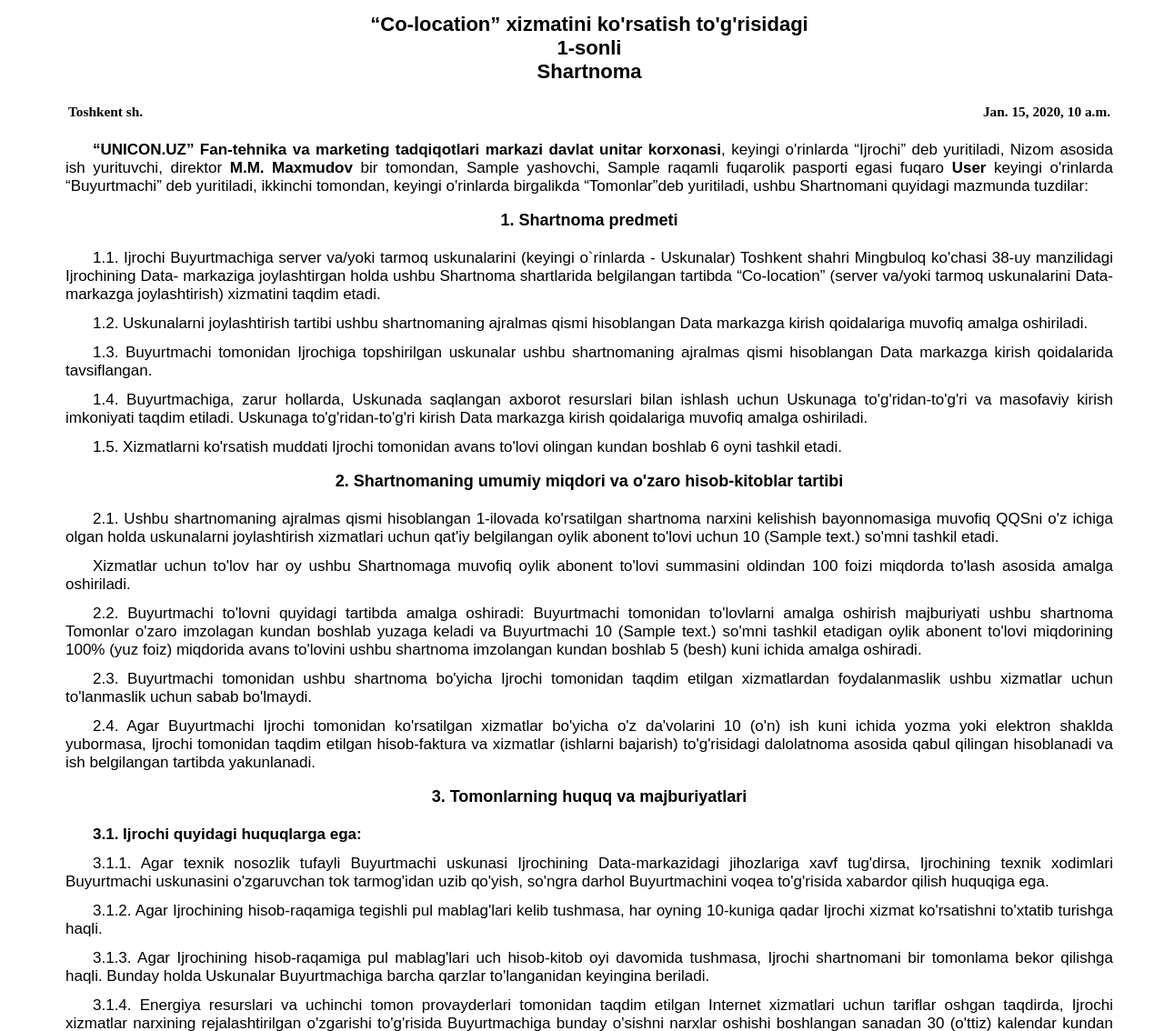
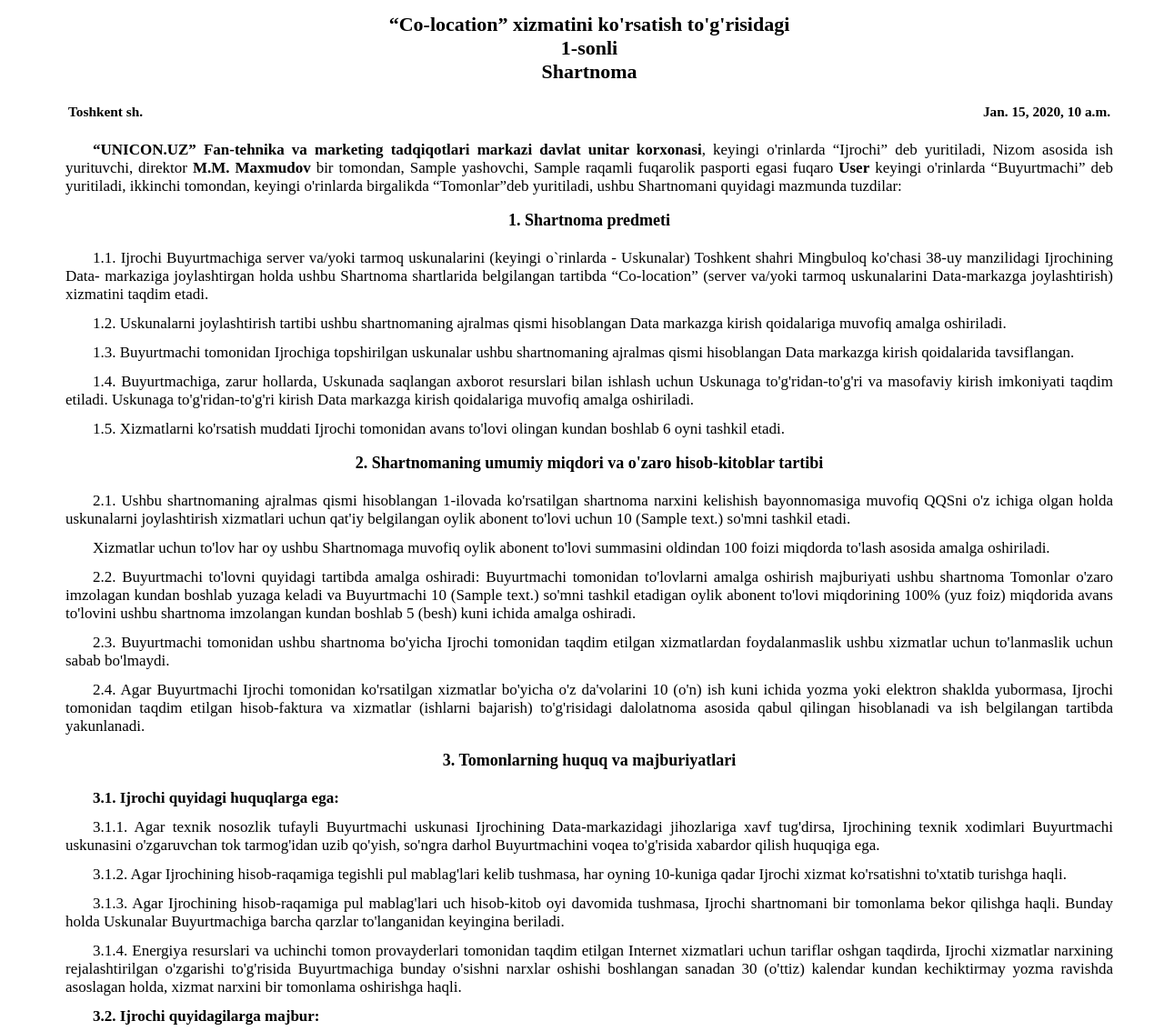
Before and after one commit to Rahmet97/TestProjectBackend, a Django app: template templates/shablonFizik.html in a window 1280 px wide. Shown: the top 1134 px of the page at 91% size. Run offline with Django 4.2, Linux system fonts and the light colour scheme; tables that the repository leaves empty hold one stand-in row (values such as "Sample post"); the template is opened without the code that fills it: values that come from a table or form of the project are taken from there, most other values are stand-ins (such as "Sample title", 1, 10 or a date in 2020); lists and menus that the app fills with data are empty; parts of the project's set-up code (start-up, migrations or seed data) failed here and were passed over.

Commit message:
update html files

```diff
--- a/templates/shablonFizik.html
+++ b/templates/shablonFizik.html
@@ -107,7 +107,7 @@
         }
 
         .requirement-title-main {
-            font-family: 'Raleway', sans-serif;
+            font-family: "Times New Roman", Times, serif;
             font-style: normal;
             font-weight: 700;
             font-size: 22px;
@@ -150,7 +150,7 @@
         }
 
         .requirement-title {
-            font-family: 'Raleway', sans-serif;
+            font-family: "Times New Roman", Times, serif;
             font-style: normal;
             font-weight: 700;
             font-size: 18px;
@@ -162,7 +162,7 @@
         }
 
         .requirement-text {
-            font-family: 'Raleway', sans-serif;
+            font-family: "Times New Roman", Times, serif;
             font-style: normal;
             font-weight: 400;
             font-size: 17px;
@@ -226,7 +226,7 @@
             border-color: black;
             border-style: solid;
             border-width: 1px;
-            font-family: Arial, sans-serif;
+            font-family: "Times New Roman", Times, serif;
             font-size: 14px;
             font-weight: normal;
             overflow: hidden;
--- a/templates/shablonYuridik.html
+++ b/templates/shablonYuridik.html
@@ -108,7 +108,7 @@
     }
 
     .requirement-title-main {
-      font-family: 'Raleway', sans-serif;
+      font-family: "Times New Roman", Times, serif;
       font-style: normal;
       font-weight: 700;
       font-size: 22px;
@@ -151,7 +151,7 @@
     }
 
     .requirement-title {
-      font-family: 'Raleway', sans-serif;
+      font-family: "Times New Roman", Times, serif;
       font-style: normal;
       font-weight: 700;
       font-size: 18px;
@@ -163,7 +163,7 @@
     }
 
     .requirement-text {
-      font-family: 'Raleway', sans-serif;
+      font-family: "Times New Roman", Times, serif;
       font-style: normal;
       font-weight: 400;
       font-size: 17px;
```
Also changed, not shown: contracts/utils.py (+6 -3 lines), oneid/views.py (+5 -2 lines).
